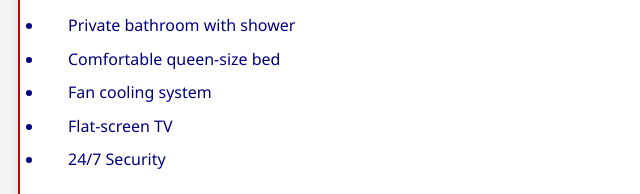
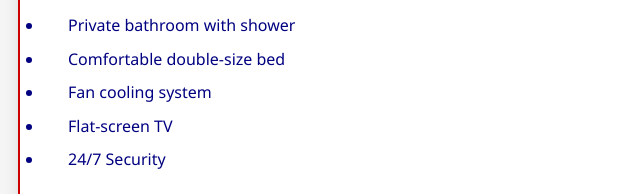
Before and after one commit to EddyKay1/Sankofa-Royal-Hotel, a plain HTML site: page index.html in a window 1280 px wide. Shown: the part 813-1007 px from the top of the page, 314-954 px from the left. Drawn offline with Linux system fonts and the light colour scheme; files whose address does not match are found by name.

Commit message:
Update index.html

```diff
--- a/index.html
+++ b/index.html
@@ -127,7 +127,7 @@
                     <p class="room-price">200 GHS</p>
                     <ul class="features">
                         <li>Private bathroom with shower</li>
-                        <li>Comfortable queen-size bed</li>
+                        <li>Comfortable double-size bed</li>
                         <li>Fan cooling system</li>
                         <li>Flat-screen TV</li>
                         <li>24/7 Security</li>
```
